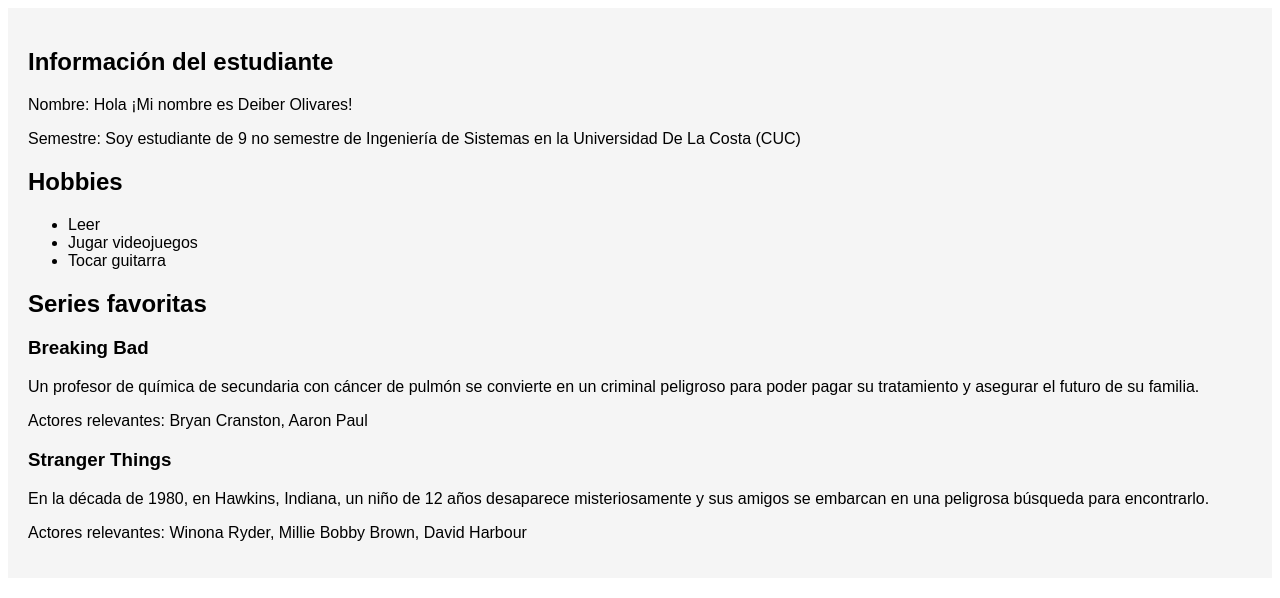
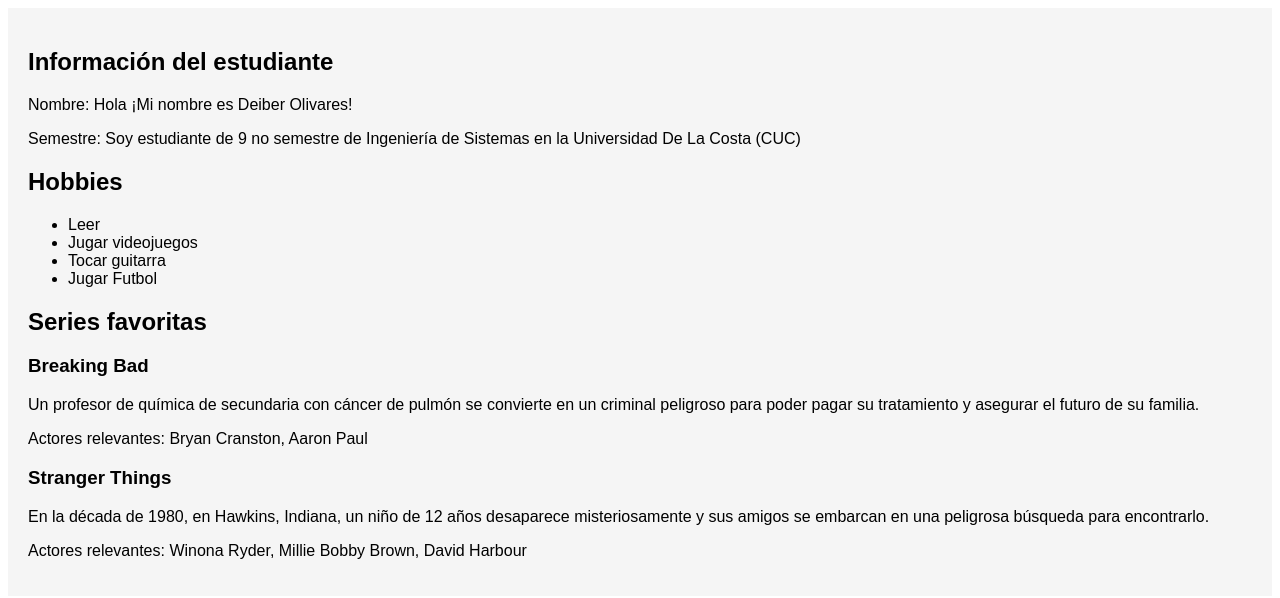
Before and after one commit to olivaresdei6/rubrica-web2, a React (Vite) app: page / in a window 1280 px wide. Shown: the top 598 px of the page. Built offline with nearby package versions, Linux system fonts and the light colour scheme.

Commit message:
Se agregó un nuevo Hobby

```diff
--- a/src/App.jsx
+++ b/src/App.jsx
@@ -10,7 +10,7 @@ function App() {
         semestre: "Soy estudiante de 9 no semestre de Ingeniería de Sistemas en la Universidad De La Costa (CUC)",
     };
 
-    const hobbies = ["Leer", "Jugar videojuegos", "Tocar guitarra"];
+    const hobbies = ["Leer", "Jugar videojuegos", "Tocar guitarra", "Jugar Futbol"];
     const series = [
         {
             nombre: "Breaking Bad",
```
